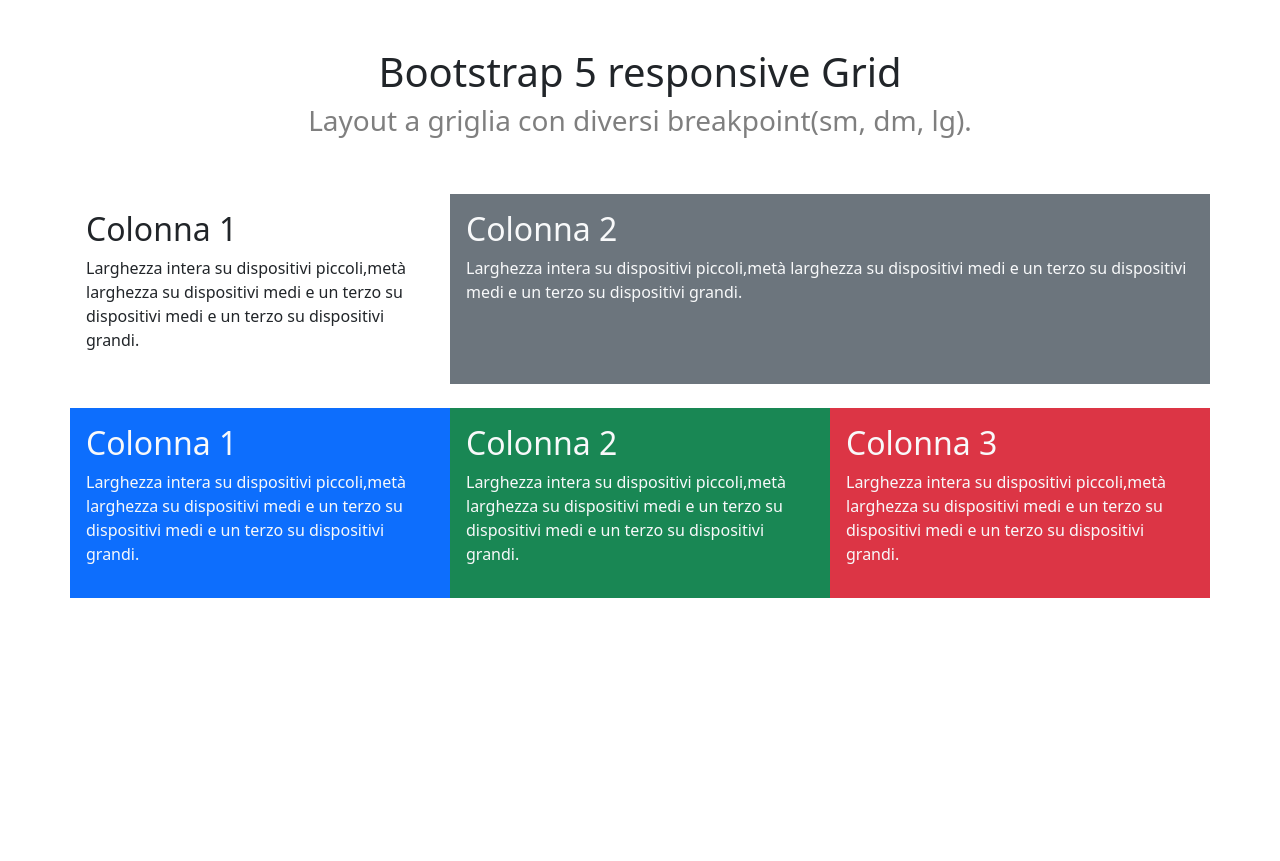
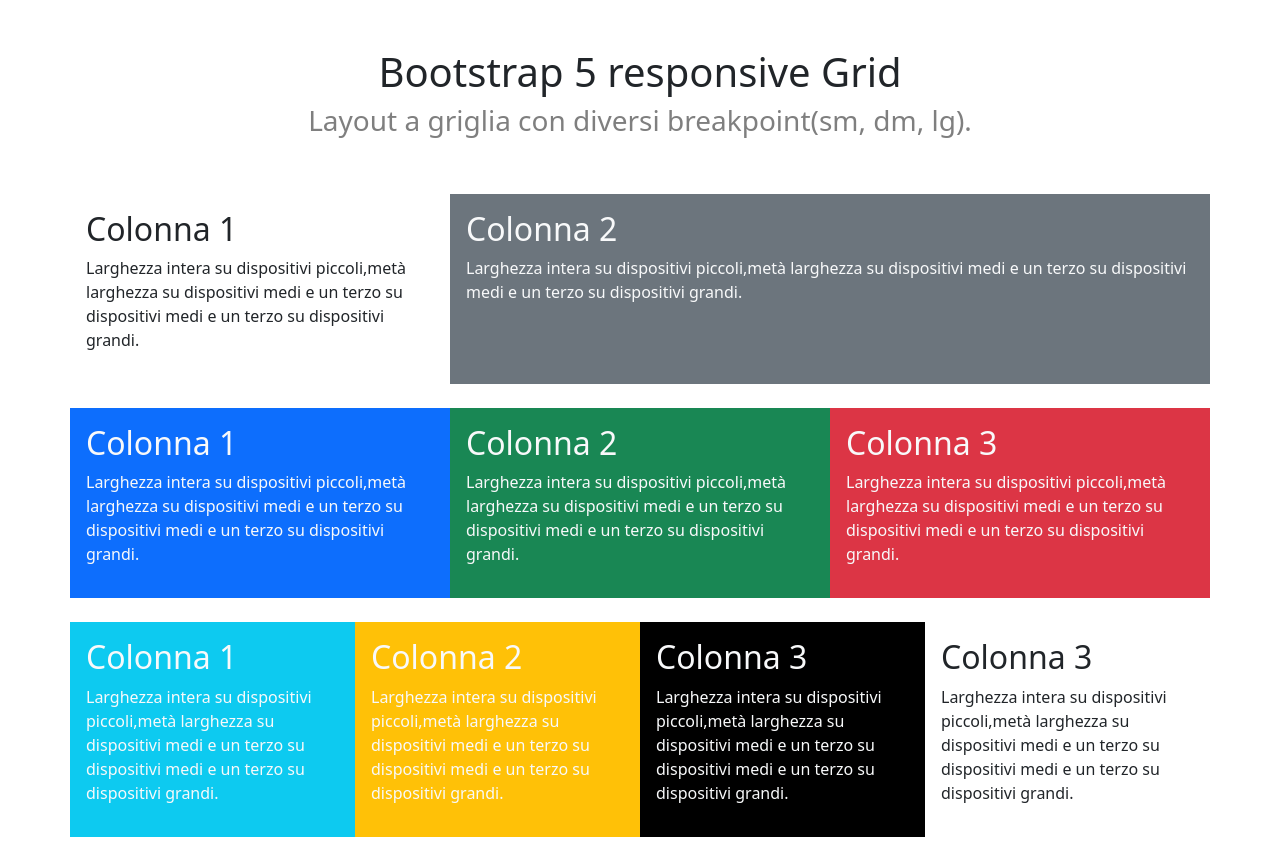
Before and after one commit to Gargenziano03/htmlcss-bootstrap-layout, a plain HTML site: page index.html in a window 1280 px wide. Before the commit the page ends 800 px from the top, so only its background shows below. Drawn offline with nearby package versions, Linux system fonts and the light colour scheme.

Commit message:
add finish

```diff
--- a/index.html
+++ b/index.html
@@ -22,12 +22,15 @@
             <h1>
                 Bootstrap 5 responsive Grid
             </h1>
+
             <h3 class="text-black-50">
                 Layout a griglia con diversi breakpoint(sm, dm, lg).
             </h3>
+
         </div>
 
     </header>
+    <!--header-->
     <main>
         <section class="pb-4">
             <div class="container">
@@ -42,7 +45,9 @@
                     </div>
                 </div>
             </div>
+             <!--riga con colonna 1 e colonna 2-->
         </section>
+
 
         <section class="pb-4">
             <div class="container">
@@ -61,20 +66,35 @@
                     </div>
                 </div>
             </div>
+             <!--riga con colonna 1, colonna 2 e colonna 3-->
         </section>
+
+        <section class="pb-4">
+            <div class="container">
+                <div class="row row row-cols-2 row-cols-md-4">
+                    <div class="col bg-info text-light p-3">
+                        <h2>Colonna 1</h2>
+                        <p>Larghezza intera su dispositivi piccoli,metà larghezza su dispositivi medi e un terzo su dispositivi medi e un terzo su dispositivi grandi.</p>
+                    </div>
+                    <div class="col bg-warning text-light p-3">
+                        <h2>Colonna 2</h2>
+                        <p>Larghezza intera su dispositivi piccoli,metà larghezza su dispositivi medi e un terzo su dispositivi medi e un terzo su dispositivi grandi.</p>
+                    </div>
+                    <div class="col bg-black text-light p-3">
+                        <h2>Colonna 3</h2>
+                        <p>Larghezza intera su dispositivi piccoli,metà larghezza su dispositivi medi e un terzo su dispositivi medi e un terzo su dispositivi grandi.</p>
+                    </div>
+                    <div class="col p-3">
+                        <h2>Colonna 3</h2>
+                        <p>Larghezza intera su dispositivi piccoli,metà larghezza su dispositivi medi e un terzo su dispositivi medi e un terzo su dispositivi grandi.</p>
+                    </div>
+                </div>
+            </div>
+             <!--riga con colonna 1, colonna 2, colonna 3 e colonna 4-->
+        </section>
+
     </main>
 
-
-
-
-
-
-
-
-    <footer>
-        <!-- place footer here -->
-    </footer>
-    <!-- Bootstrap JavaScript Libraries -->
     <script src="https://cdn.jsdelivr.net/npm/@popperjs/core@2.11.8/dist/umd/popper.min.js"
         integrity="sha384-I7E8VVD/ismYTF4hNIPjVp/Zjvgyol6VFvRkX/vR+Vc4jQkC+hVqc2pM8ODewa9r"
         crossorigin="anonymous"></script>
```
